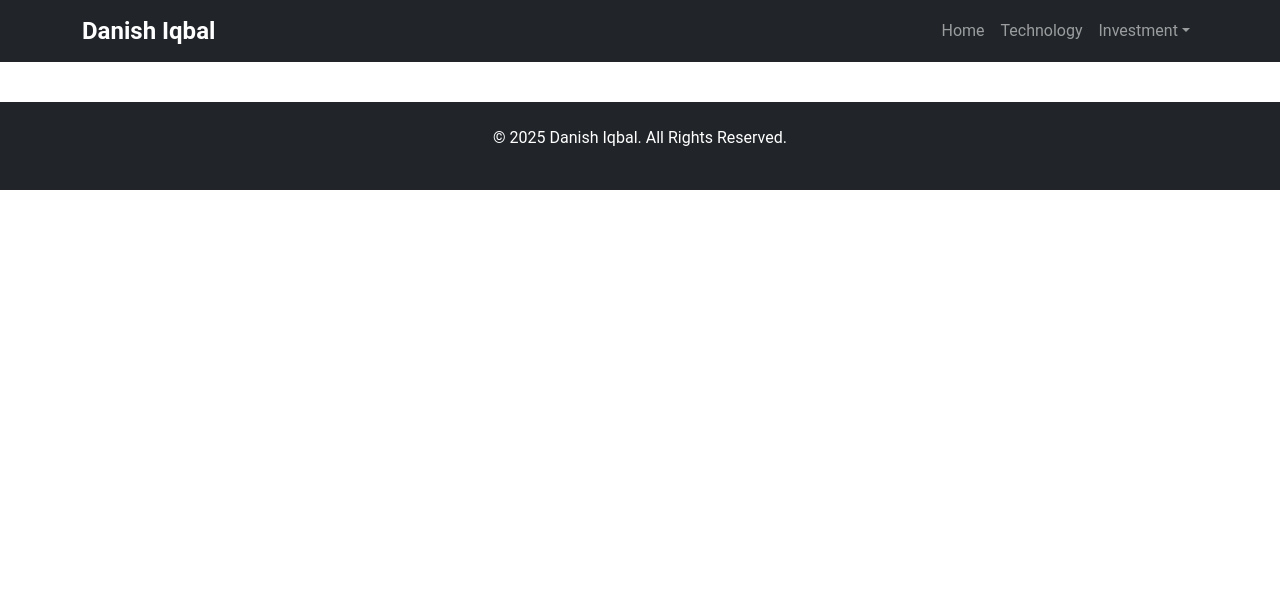
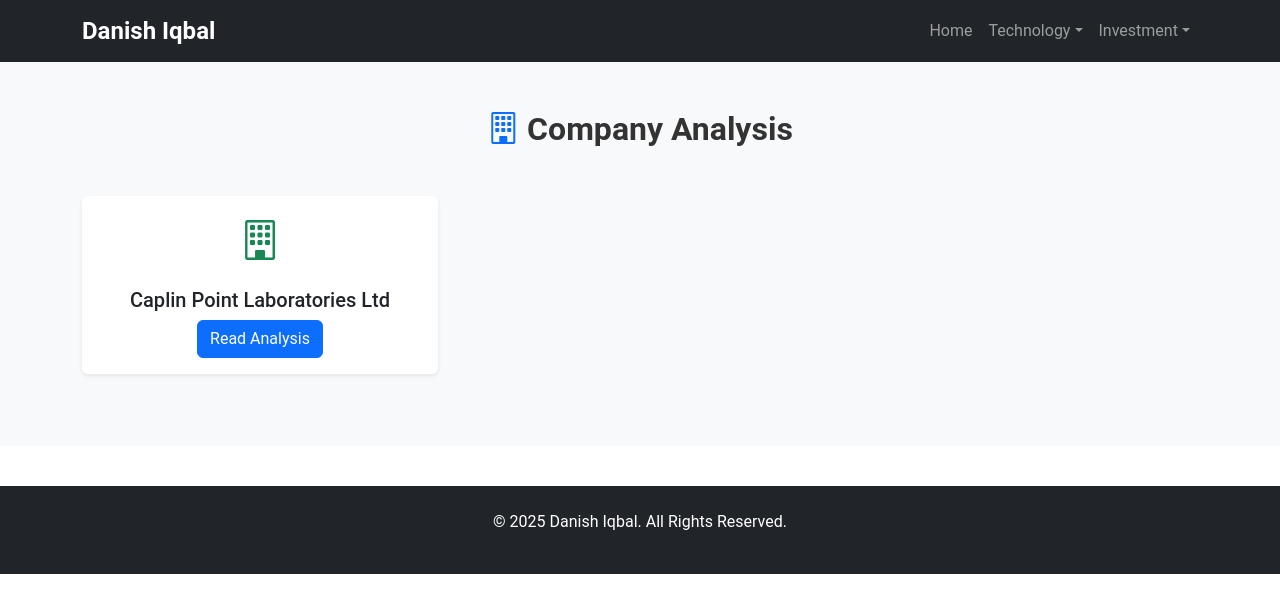
Before and after one commit to danishiqbal-11/portfolio, a React (Create React App) app: page /#/investment/companies in a window 1280 px wide. Shown: the top 612 px of the page. Built offline with nearby package versions, Linux system fonts and the light colour scheme.

Commit message:
"feat-update-navigation"

```diff
--- a/src/App.js
+++ b/src/App.js
@@ -19,6 +19,7 @@
 import MotilalOswal from './components/investments/MotilalOswal';
 import AshokaBuildcon from './components/investments/AshokaBuildcon';
 import Blogs from './components/investments/Blogs';
+import Companies from './components/investments/Companies';
 import ContainerCorporation from './components/investments/ContainerCorporation';
 import AdaniPorts from './components/investments/AdaniPorts';
 import HindalcoIndustries from './components/investments/HindalcoIndustries';
@@ -49,6 +50,7 @@
             <Route path="/investment/motilal-oswal" element={<MotilalOswal />} />
             <Route path="/investment/ashoka-buildcon" element={<AshokaBuildcon />} />
             <Route path="/investment/blogs" element={<Blogs />} />
+            <Route path="/investment/companies" element={<Companies />} />
             <Route path="/investment/container-corporation" element={<ContainerCorporation />} />
             <Route path="/investment/adani-ports" element={<AdaniPorts />} />
             <Route path="/investment/hindalco-industries" element={<HindalcoIndustries />} />
--- a/src/components/Header.js
+++ b/src/components/Header.js
@@ -11,10 +11,14 @@
         <Navbar.Collapse id="basic-navbar-nav">
           <Nav className="ms-auto">
             <Nav.Link as={Link} to="/">Home</Nav.Link>
-            <Nav.Link as={Link} to="/technology">Technology</Nav.Link>
+            <NavDropdown title="Technology" id="basic-nav-dropdown">
+              <NavDropdown.Item as={Link} to="/technology/dsa">DSA</NavDropdown.Item>
+              <NavDropdown.Item as={Link} to="/technology/lld">LLD</NavDropdown.Item>
+              <NavDropdown.Item as={Link} to="/technology/hld">HLD</NavDropdown.Item>
+            </NavDropdown>
             <NavDropdown title="Investment" id="basic-nav-dropdown">
               <NavDropdown.Item as={Link} to="/investment/blogs">Blogs</NavDropdown.Item>
-              <NavDropdown.Item as={Link} to="/caplin-point">Caplin Point</NavDropdown.Item>
+              <NavDropdown.Item as={Link} to="/investment/companies">Companies</NavDropdown.Item>
             </NavDropdown>
           </Nav>
         </Navbar.Collapse>
--- a/src/components/Technology.js
+++ b/src/components/Technology.js
@@ -8,30 +8,6 @@
       <Container>
         <h2 className="text-center mb-5">Technology Stack</h2>
         <Row>
-          <Col md={6} lg={3} className="mb-4">
-            <Card as={Link} to="/technology/dsa" className="text-center text-decoration-none h-100">
-              <Card.Body>
-                <i className="bi bi-diagram-3 fs-1 text-primary"></i>
-                <Card.Title className="mt-3">Data Structure and Algorithms</Card.Title>
-              </Card.Body>
-            </Card>
-          </Col>
-          <Col md={6} lg={3} className="mb-4">
-            <Card as={Link} to="/technology/lld" className="text-center text-decoration-none h-100">
-              <Card.Body>
-                <i className="bi bi-braces fs-1 text-success"></i>
-                <Card.Title className="mt-3">Low Level Design</Card.Title>
-              </Card.Body>
-            </Card>
-          </Col>
-          <Col md={6} lg={3} className="mb-4">
-            <Card as={Link} to="/technology/hld" className="text-center text-decoration-none h-100">
-              <Card.Body>
-                <i className="bi bi-bounding-box fs-1 text-info"></i>
-                <Card.Title className="mt-3">High Level Design</Card.Title>
-              </Card.Body>
-            </Card>
-          </Col>
           <Col md={6} lg={3} className="mb-4">
             <Card className="text-center h-100">
               <Card.Body>
--- /dev/null
+++ b/src/components/investments/Companies.js
@@ -0,0 +1,33 @@
+
+import React from 'react';
+import { Container, Row, Col, Card } from 'react-bootstrap';
+import { Link } from 'react-router-dom';
+
+const Companies = () => {
+  return (
+    <section id="companies" className="py-5 bg-light">
+      <Container>
+        <div className="text-center mb-5">
+          <h2 className="mb-4"><i className="bi bi-building text-primary"></i> Company Analysis</h2>
+        </div>
+        <Row>
+          <Col md={4} className="mb-4">
+            <Card as={Link} to="/caplin-point" className="text-decoration-none h-100 shadow-sm">
+              <Card.Body className="d-flex flex-column">
+                <div className="text-center">
+                  <i className="bi bi-building fs-1 text-success"></i>
+                  <Card.Title className="mt-3">Caplin Point Laboratories Ltd</Card.Title>
+                </div>
+                <div className="text-center mt-auto">
+                  <span className="btn btn-primary">Read Analysis</span>
+                </div>
+              </Card.Body>
+            </Card>
+          </Col>
+        </Row>
+      </Container>
+    </section>
+  );
+};
+
+export default Companies;
```
